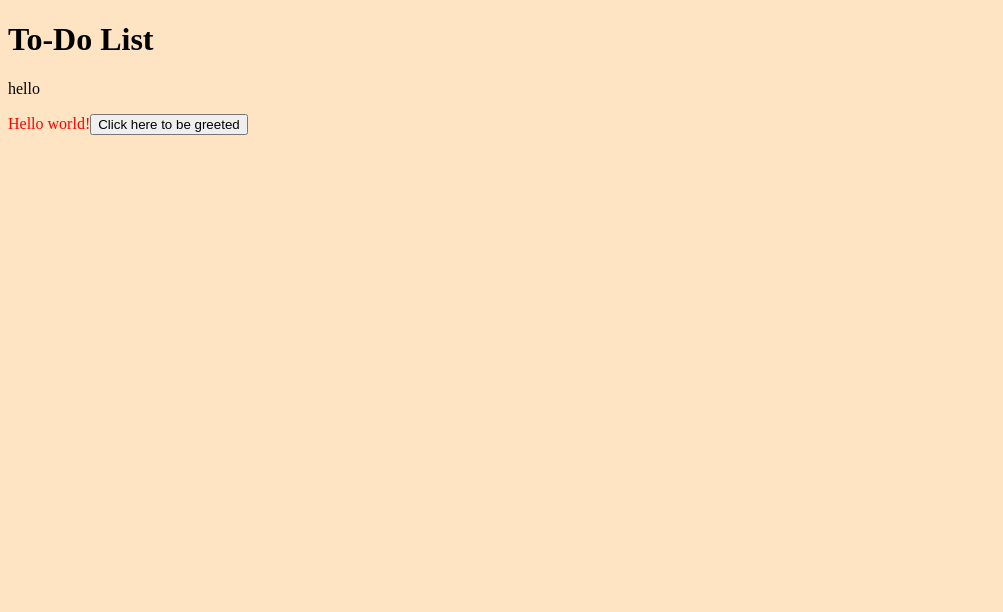
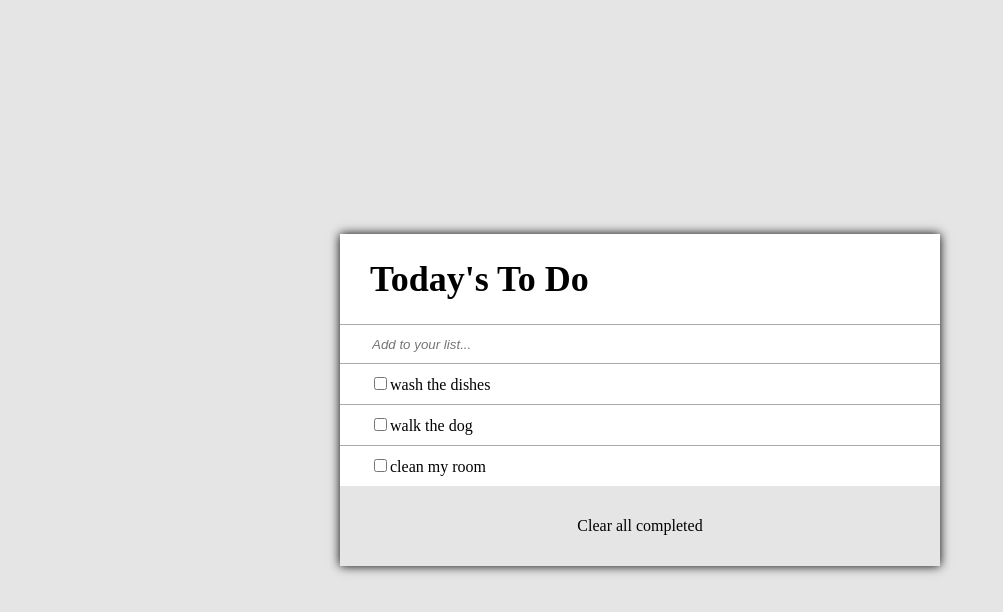
Before and after one commit to rpire/to-do-list, a website built with webpack: page src/index.html in a window 1280 px wide. Shown: the whole page, without its empty margins (0-1003 px from the left). Built offline with nearby package versions, Linux system fonts and the light colour scheme.

Commit message:
Build the basic structure of the page

```diff
--- /dev/null
+++ b/src/gen_html.js
@@ -0,0 +1,17 @@
+export default function genHTML(list, arr) {
+  for (let i = 0; i < arr.length; i += 1) {
+    const item = document.createElement('li');
+    const checkbox = document.createElement('input');
+    const desc = document.createElement('label');
+    checkbox.type = 'checkbox';
+    checkbox.class = 'checkbox';
+    checkbox.id = `checkbox-${i}`;
+    desc.htmlFor = `checkbox-${i}`;
+    desc.innerHTML = arr[i].description;
+
+    item.appendChild(checkbox);
+    item.appendChild(desc);
+
+    list.appendChild(item);
+  }
+}
--- a/src/index.html
+++ b/src/index.html
@@ -7,7 +7,19 @@
   <title>To-Do List</title>
 </head>
 <body>
-  <h1>To-Do List</h1>
-  <p>hello</p>
+  <main>
+    <div class="heading">
+      <h1>Today's To Do</h1>
+    </div>
+    <div class="add-container">
+      <input type="text" id="add-item" placeholder="Add to your list...">
+    </div>
+    <ul id="list"></ul>
+    <div class="list-foot">
+      <p id="clear-all">
+        Clear all completed
+      </p>
+    </div>
+  </main>
 </body>
 </html>
--- a/src/index.js
+++ b/src/index.js
@@ -1,20 +1,25 @@
 import _ from 'lodash';
-import printMe from './print.js';
+import genHTML from './gen_html';
 import './style.css';
 
-function component() {
-  const element = document.createElement('div');
-  const btn = document.createElement('button');
+const listArr = [
+  {
+    description: 'wash the dishes',
+    completed: false,
+    index: 0,
+  },
+  {
+    description: 'walk the dog',
+    completed: false,
+    index: 0,
+  },
+  {
+    description: 'clean my room',
+    completed: false,
+    index: 0,
+  },
+];
 
-  element.innerHTML = _.join(['Hello', 'world!'], ' ');
-  element.classList.add('hello');
+let list = document.getElementById('list');
 
-  btn.innerHTML = 'Click here to be greeted';
-  btn.onclick = printMe;
-
-  element.appendChild(btn);
-
-  return element;
-}
-
-document.body.appendChild(component());
+window.onload = genHTML(list, listArr);
--- a/src/print.js
+++ /dev/null
@@ -1,3 +0,0 @@
-export default function printMe() {
-  console.log('Hello there!');
-}
--- a/src/style.css
+++ b/src/style.css
@@ -1,7 +1,57 @@
 body {
-  background-color: bisque;
+  display: flex;
+  justify-content: center;
+  align-items: center;
+  background-color: #e5e5e5;
+  height: 100vh;
+  padding: 0;
+  margin: 0;
 }
 
-.hello {
-  color: red;
+main {
+  background-color: #fff;
+  box-shadow: 0 0 10px black;
+  max-width: 600px;
+  width: 70%;
 }
+
+.heading {
+  margin-left: 5%;
+  font-size: 18px;
+}
+
+.add-container {
+  border-top: 1px solid #aaa;
+  width: 90%;
+  padding: 10px 5%;
+}
+
+#add-item {
+  width: 90%;
+  border: none;
+  font-style: italic;
+}
+
+#add-item:focus {
+  outline: none;
+}
+
+#list {
+  list-style-type: none;
+  margin: 0;
+  padding: 0;
+}
+
+#list li {
+  border-top: 1px solid #aaa;
+  padding: 10px 5%;
+}
+
+.list-foot {
+  background-color: #e5e5e5;
+  text-align: center;
+  border-top: #aaa;
+  width: 100%;
+  padding: 15px 0;
+  margin-bottom: 0;
+}
--- a/webpack.config.js
+++ b/webpack.config.js
@@ -5,7 +5,7 @@ module.exports = {
   mode: 'development',
   entry: {
     index: './src/index.js',
-    print: './src/print.js',
+    print: './src/gen_html.js',
   },
   devtool: 'inline-source-map',
   devServer: {
```
Also changed, not shown: dist/index.html, dist/print.bundle.js, 1 other file.
